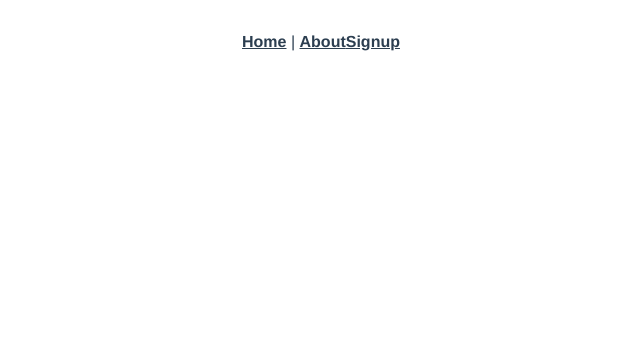
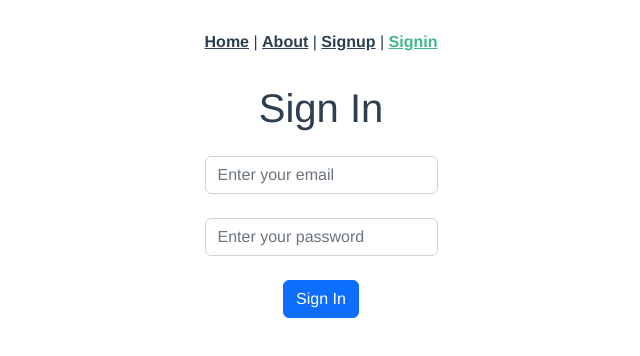
Before and after one commit to Abdullah-AlWajih/restaurants-vuejs-app, a Vue app: page /sign-in in a window 1280 px wide. Before the commit this address had no page. Shown: the top 356 px of the page, without its empty margins (319-959 px from the left). Built offline with nearby package versions, Linux system fonts and the light colour scheme.

Commit message:
Setup Login Component

```diff
--- a/src/App.vue
+++ b/src/App.vue
@@ -1,8 +1,9 @@
 <template>
   <nav>
     <router-link to="/">Home</router-link> |
-    <router-link to="/about">About</router-link>
-    <router-link to="/sign-up">Signup</router-link>
+    <router-link to="/about">About</router-link> |
+    <router-link to="/sign-up">Signup</router-link> |
+    <router-link to="/sign-in">Signin</router-link>
   </nav>
   <router-view />
 </template>
--- /dev/null
+++ b/src/components/Signin/Signin.vue
@@ -0,0 +1,47 @@
+<template>
+  <form @click.prevent>
+    <div class="row g-3 align-items-center">
+      <h1>Sign In</h1>
+      <div class="col-auto d-block mx-auto">
+        <input
+          v-model="email"
+          class="form-control"
+          placeholder="Enter your email"
+          type="email"
+        />
+      </div>
+    </div>
+    <br />
+    <div class="row g-3 align-items-center">
+      <div class="col-auto d-block mx-auto">
+        <input
+          v-model="pass"
+          class="form-control"
+          placeholder="Enter your password"
+          type="password"
+        />
+      </div>
+    </div>
+    <br />
+    <div class="row g-3 align-items-center">
+      <div class="col-auto d-block mx-auto">
+        <button class="btn btn-primary" type="submit">Sign In</button>
+      </div>
+    </div>
+    <br />
+  </form>
+</template>
+
+<script>
+export default {
+  name: "SignUpForm",
+  data() {
+    return {
+      pass: "",
+      email: "",
+    };
+  },
+};
+</script>
+
+<style></style>
--- a/src/router/index.js
+++ b/src/router/index.js
@@ -1,6 +1,7 @@
 import { createRouter, createWebHistory } from "vue-router";
 import HomeView from "../views/HomeView.vue";
 import SignupView from "@/views/SignupView.vue";
+import SigninView from "@/views/SigninView.vue";
 
 const routes = [
   {
@@ -22,6 +23,11 @@ const routes = [
     name: "signup",
     component: SignupView,
   },
+  {
+    path: "/sign-in",
+    name: "signin",
+    component: SigninView,
+  },
 ];
 
 const router = createRouter({
--- /dev/null
+++ b/src/views/SigninView.vue
@@ -0,0 +1,16 @@
+<template>
+  <div class="">
+    <SignInForm />
+  </div>
+</template>
+
+<script>
+import SignInForm from "@/components/Signin/Signin.vue";
+
+export default {
+  name: "SignInView",
+  components: { SignInForm },
+};
+</script>
+
+<style scoped></style>
--- a/src/views/SignupView.vue
+++ b/src/views/SignupView.vue
@@ -1,5 +1,5 @@
 <template>
-  <div class="d">
+  <div class="">
     <SignUpForm />
   </div>
 </template>
```
